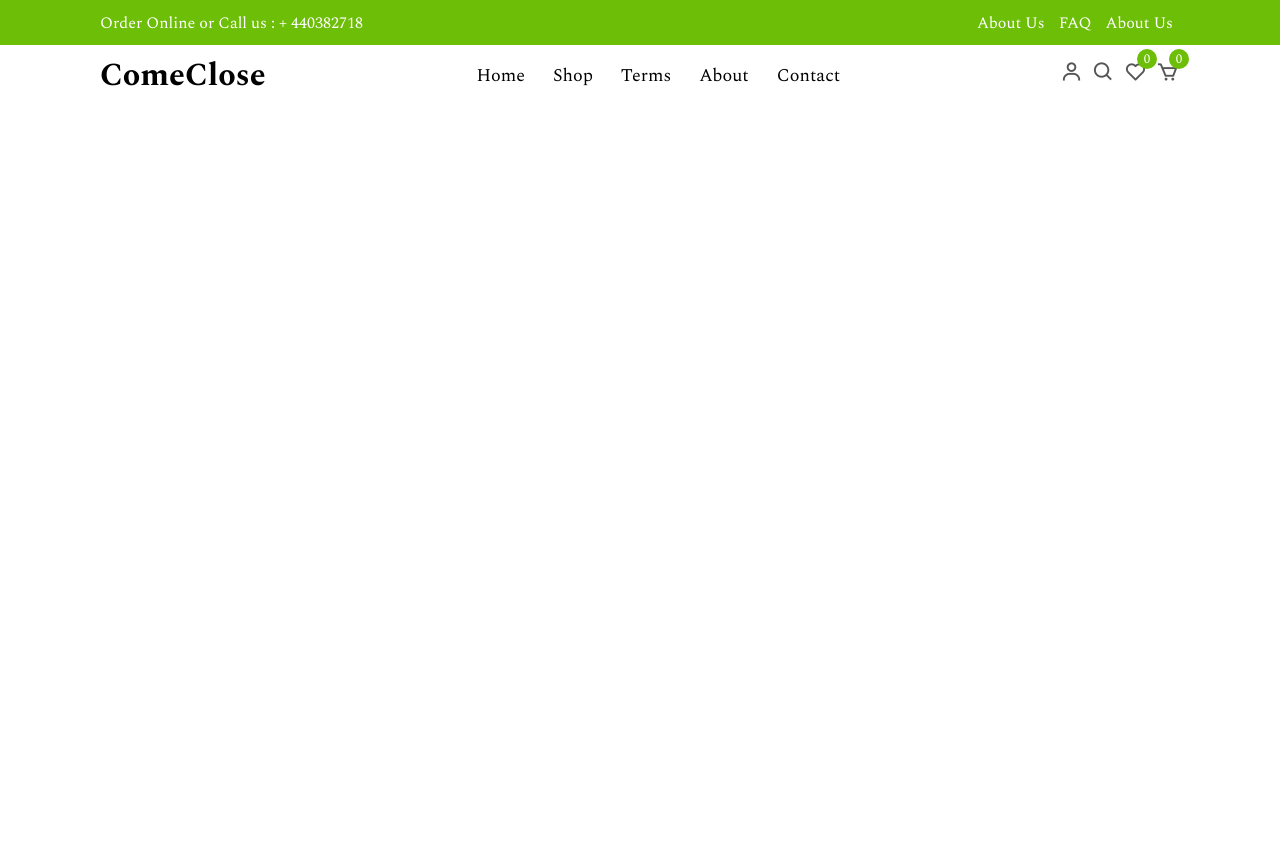
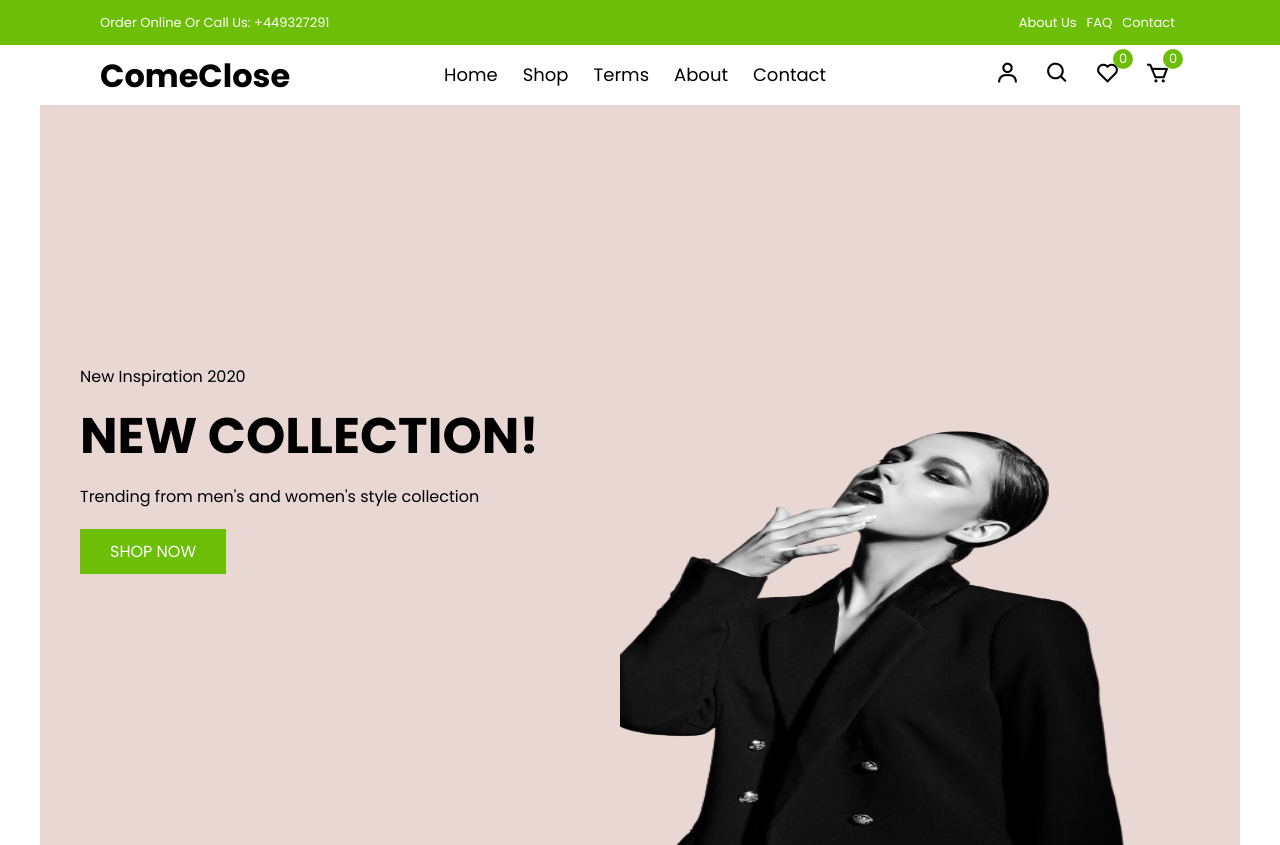
Before and after one commit to Md-shahien-khan/ComeClose, a plain HTML site: page index.html in a window 1280 px wide. Before the commit the page ends 800 px from the top, so only its background shows below. Drawn offline with nearby package versions, Linux system fonts and the light colour scheme.

Commit message:
some changes made

```diff
--- a/index.html
+++ b/index.html
@@ -16,15 +16,16 @@
 
 <body>
     <!-- header -->
+     <!-- Header -->
      <header class="header" id="header">
-        <!-- top nav -->
+        <!-- Top Nav -->
         <div class="top-nav">
           <div class="container d-flex">
-                <p>Order Online or Call us : + 440382718</p>
+            <p>Order Online Or Call Us: +449327291</p>
             <ul class="d-flex">
-                    <li><a href="">About Us</a></li>
-                    <li><a href="">FAQ</a></li>
-                    <li><a href="">About Us</a></li>
+              <li><a href="#">About Us</a></li>
+              <li><a href="#">FAQ</a></li>
+              <li><a href="#">Contact</a></li>
             </ul>
           </div>
         </div>
@@ -32,21 +33,27 @@
         <div class="navigation">
             <div class="nav-center container d-flex">
                 <a href="" class="logo"><h1>ComeClose</h1></a>
-                <!-- ul lists -->
                 <ul class="nav-list d-flex">
-                    <li class="nav-item"><a href="/" class="nav-link">Home</a></li>
+                <!-- nav item -->
                 <li class="nav-item">
-                        <a href="product.html" class="nav-link">Shop</a></li>
+                    <a href="/" class="nav-link">Home</a>
+                </li>
                 <li class="nav-item">
-                        <a href="#terms" class="nav-link">Terms</a></li>
+                    <a href="product.html" class="nav-link">Shop</a>
+                </li>
                 <li class="nav-item">
-                        <a href="#about" class="nav-link">About</a></li>
+                <a href="#terms" class="nav-link">Terms</a>
+                </li>
+                <li class="nav-item">
+                    <a href="#about" class="nav-link">About</a>
+                </li>
                 <li class="nav-item">
                     <a href="#contact" class="nav-link">Contact</a>
                 </li>
+                <!-- fot hamburger -->
                 <li class="icons d-flex">
                 <a href="login.html" class="icon">
-                            <i class='bx bx-user'></i>
+                    <i class="bx bx-user"></i>
                 </a>
                 <div class="icon">
                     <i class="bx bx-search"></i>
@@ -64,7 +71,7 @@
                 <!-- icons -->
                 <div class="icons d-flex">
                     <a href="login.html" class="icon">
-                        <i class='bx bx-user'></i>
+                        <i class="bx bx-user"></i>
                     </a>
                     <div class="icon">
                         <i class="bx bx-search"></i>
@@ -79,18 +86,60 @@
                     </a>
                 </div>
                 <!-- hamburger -->
-                <div class="menu">
+                <div class="hamburger">
                 <i class="bx bx-menu-alt-left"></i>
                 </div>
             </div>
         </div>
+        <!-- hero -->
+        <div class="hero">
+            <div class="glide" id="glide_1">
+            <div class="glide__track" data-glide-el="track">
+                <ul class="glide__slides">
+                <li class="glide__slide">
+                    <div class="center">
+                        <div class="left">
+                            <span class="">New Inspiration 2020</span>
+                            <h1 class="">NEW COLLECTION!</h1>
+                            <p>Trending from men's and women's  style collection</p>
+                            <a href="#" class="hero-btn">SHOP NOW</a>
+                        </div>
+                        <div class="right">
+                            <img class="img1" src="./images/model1.png" alt="">
+                        </div>
+                    </div>
+                </li>
+                <li class="glide__slide">
+                    <div class="center">
+                        <div class="left">
+                            <span>New Inspiration 2020</span>
+                            <h1>THE PERFECT MATCH!</h1>
+                            <p>Trending from men's and women's  style collection</p>
+                            <a href="#" class="hero-btn">SHOP NOW</a>
+                        </div>
+                        <div class="right">
+                            <img class="img2" src="./images/model2.png" alt="">
+                        </div>
+                    </div>
+                </li>
+                <li class="glide__slide">
+                    <div class="center">
+                        <div class="left">
+                            <span>New Inspiration 2020</span>
+                            <h1>THE PERFECT MATCH!</h1>
+                            <p>Trending from men's and women's  style collection</p>
+                            <a href="#" class="hero-btn">SHOP NOW</a>
+                        </div>
+                        <div class="right">
+                            <img class="img3" src="./images/model4.png" alt="">
+                        </div>
+                    </div>
+                </li>
+                </ul>
+            </div>
+            </div>
+        </div>
       </header>
-
-
-
-
-
-
 
 
 
--- a/js/index.js
+++ b/js/index.js
@@ -1,8 +1,8 @@
-const menu = document.querySelector('.menu');
-const navList = document.querySelector('.nav-list');
+const hamburger = document.querySelector(".hamburger");
+const navList = document.querySelector(".nav-list");
 
-if(menu){
-    menu.addEventListener('click', ()=>{
-        navList.classList.toggle('open');
-    })
+if (hamburger) {
+  hamburger.addEventListener("click", () => {
+    navList.classList.toggle("open");
+  });
 }
--- a/js/slider.js
+++ b/js/slider.js
@@ -0,0 +1,14 @@
+// // hero carousel
+const slider1 = document.querySelector('#glide_1');
+if(slider1){
+    new Glide(slider1, {
+        type : 'carousel',
+        startAt : 0,
+        Autoplay : 3000,
+        gap : 0,
+        hoverpause : true,
+        preView : 1,
+        animationDuration : 800,
+        AnimationTimingFunc : 'linear',
+    }).mount();
+}
--- a/style.css
+++ b/style.css
@@ -1,12 +1,13 @@
 /* fonts */
-@import url('https://fonts.googleapis.com/css2?family=Spectral:ital,wght@0,200;0,300;0,400;0,500;0,600;0,700;0,800;1,200;1,300;1,400;1,500;1,600;1,700;1,800&display=swap');
+@import url('https://fonts.googleapis.com/css2?family=Poppins:ital,wght@0,100;0,200;0,300;0,400;0,500;0,600;0,700;0,800;0,900;1,100;1,200;1,300;1,400;1,500;1,600;1,700;1,800;1,900&display=swap');
 *,
 *::after,
 *::before{
     margin: 0;
     padding: 0;
-    box-sizing: border-box;
+    box-sizing: inherit;
 }
+/* basic reset */
 :root{
     --white : #fff;
     --black : #222;
@@ -14,19 +15,17 @@
     --grey1 : #f0f0f0;
     --grey2 : #e9d7d3;
 }
-
 html{
+    box-sizing: border-box;
     font-size: 62.5%;
 }
 body{
-    font-family: 'Spectral', sans-serif;
+    font-family: 'Poppins', sans-serif;
     font-size: 1.6rem;
     background-color: var(--white);
-
     font-weight: 400;
     font-style: normal;
 }
-
 a{
     text-decoration: none;
     color: inherit;
@@ -45,15 +44,16 @@ li{
 }
 
 /* Header */
+/* top nav */
 .header{
     position: relative;
     min-height: 100vh;
+    /* background: pink; */
     overflow-x: hidden;
 }
 .top-nav{
     background-color: var(--green);
-    font-size: 1.6rem;
-    /* padding: 7px; */
+    font-size: 1.3rem;
     color: var(--white);
 }
 .top-nav div{
@@ -61,11 +61,10 @@ li{
     height: 4.5rem;
 }
 .top-nav a{
-    padding: 0 0.7rem;
+    padding: 0 0.5rem;
     color: var(--white);
 }
-
-/* Navigation  */
+/* navigation */
 .navigation{
     height: 6rem;
     line-height: 6rem;
@@ -73,36 +72,35 @@ li{
 .nav-center{
     justify-content: space-between;
 }
-/* nav list icons */
+
+/* nav list and icons */
 .nav-center .nav-item:not(:last-child){
-    margin-right: 0.8rem;
+    margin-right: 0.5rem;
 }
 .nav-center .nav-link{
     font-size: 1.8rem;
     padding: 1rem;
 }
 .nav-center .nav-link:hover{
-    color: var(--green);
+    color: var(--green );
 }
 
-
-/* Icons */
+/* icon */
 .icon{
     cursor: pointer;
-    font-size: 2.3rem;
-    padding: 0.1rem;
-    color: #555;
+    font-size: 2.5rem;
+    padding: 0 1rem;
     position: relative;
 }
 .icon:not(:last-child){
-    margin-right : 0.7rem;
+    margin-right: 0.5rem;
 }
 .icon span{
     position: absolute;
-    top: 4px;
-    right: -9px;
+    top: 3px;
+    right: -3px;
     background-color: var(--green);
-    color: var(--white);
+    color: white;
     border-radius: 50%;
     font-size: 1.3rem;
     height: 2rem;
@@ -112,22 +110,99 @@ li{
 .nav-list .icons{
     display: none;
 }
-.nav-center .menu{
+.nav-center .hamburger{
     display: none;
     font-size: 2.3rem;
     color: var(--black);
     cursor: pointer;
 }
 
+/* hero */
+.hero,
+.hero .glide__slides{
+    background-color: var(--grey2);
+    position: relative;
+    height: calc(100vh - 6rem);
+    margin: 0 4rem;
+    overflow: hidden;
+}
+.hero .center{
+    display: flex;
+    align-items: center;
+    justify-content: center;
+    position: relative;
+    height: 100%;
+    padding-top: 3rem;
+}
+.hero .left{
+    position: absolute;
+    top: 0;
+    left: 0;
+    opacity: 0;
+    transition: all 1000ms ease-in-out;
+}
+.hero .left h1{
+    font-size: 5rem;
+    margin: 1rem 0;
+}
+.hero .left p{
+    font-size: 1.6rem;
+    margin: 0 0 1rem;
+}
+.hero .left .hero-btn{
+    display: inline-block;
+    padding: 1rem 3rem;
+    font-size: 1.6rem;
+    margin-top: 1rem;
+    background-color: var(--green);
+    color: white;
+}
+.hero .right{
+    flex: 0 0 50%;
+    height: 100%;
+    position: relative;
+    text-align: center;
+}
+.hero .right img{
+    position: absolute;
+    width: 55rem;
+    opacity: 0;
+    transition: all 1000ms ease-in-out;
+}
+.hero .right img.img1{
+    width: 85%;
+    right: -25%;
+    bottom: -50%;
+}
+.hero .right img.img2{
+    width: 90%;
+    right: -40%;
+    bottom: -40%;
+}
+.hero .right img.img3{
+    width: 90%;
+    right: -45%;
+    bottom: -42%;
+}
+.glide__slide--active .center .right img{
+    bottom: -3%;
+    opacity: 1;
+}
+.glide__slide--active .left{
+    opacity: 1;
+    top: 35%;
+}
+.img1, .img2, .img3{
+    height: 450px;
+    /* width: 100%; */
+}
 
 /* media query */
-@media screen and (max-width : 768px) {
+@media (max-width : 768px){
     .nav-list{
-        margin-top: 15px;
         position: fixed;
         top: 12%;
         left: -100%;
-        /* it was 0 then we added -100 to remove */
         flex-direction: column;
         align-items: flex-start;
         box-shadow: 5px 5px 10px rgba(0, 0, 0, 0.2);
@@ -135,9 +210,8 @@ li{
         height: 100%;
         max-width: 35rem;
         width: 0;
-        /* it was 100% before */
         z-index: 100;
-        transition: all 300mx ease-in-out;
+        transition: all 300ms ease-in-out;
     }
     .nav-list.open{
         left: 0;
@@ -147,12 +221,13 @@ li{
         margin: 0 0 1rem 0;
         width: 100%;
     }
-    .nav-list .nav-links{
+    .nav-list .nav-link{
         font-size: 2rem;
         color: var(--black);
     }
-    .nav-center .menu{
+    .nav-center .hamburger{
         display: block;
+        font-size: 3rem;
     }
     .icons{
         display: none;
@@ -168,3 +243,28 @@ li{
         height: 3rem;
     }
 }
+@media (max-width : 567px){
+    .center .right img.img1{
+        width: 30rem;
+    }
+    .center .right img.img2{
+        width: 33rem;
+    }
+    .center .right img.img3{
+        width: 30rem;
+    }
+    .hero, .hero .glide__slides{
+        margin: 0;
+        padding: 0 3rem;
+    }
+    .hero .left h1{
+        font-size: 3rem;
+    }
+    .hero .left span{
+        font-size: 1.4rem;
+    }
+    .hero .left p{
+        font-size: 1.5rem;
+        width: 80%;
+    }
+}
```
Also changed, not shown: images/model1.png (added), images/model2.png (added), images/model3.png (added), 1 other file. Lines whose indentation alone changed are shown as unchanged.
